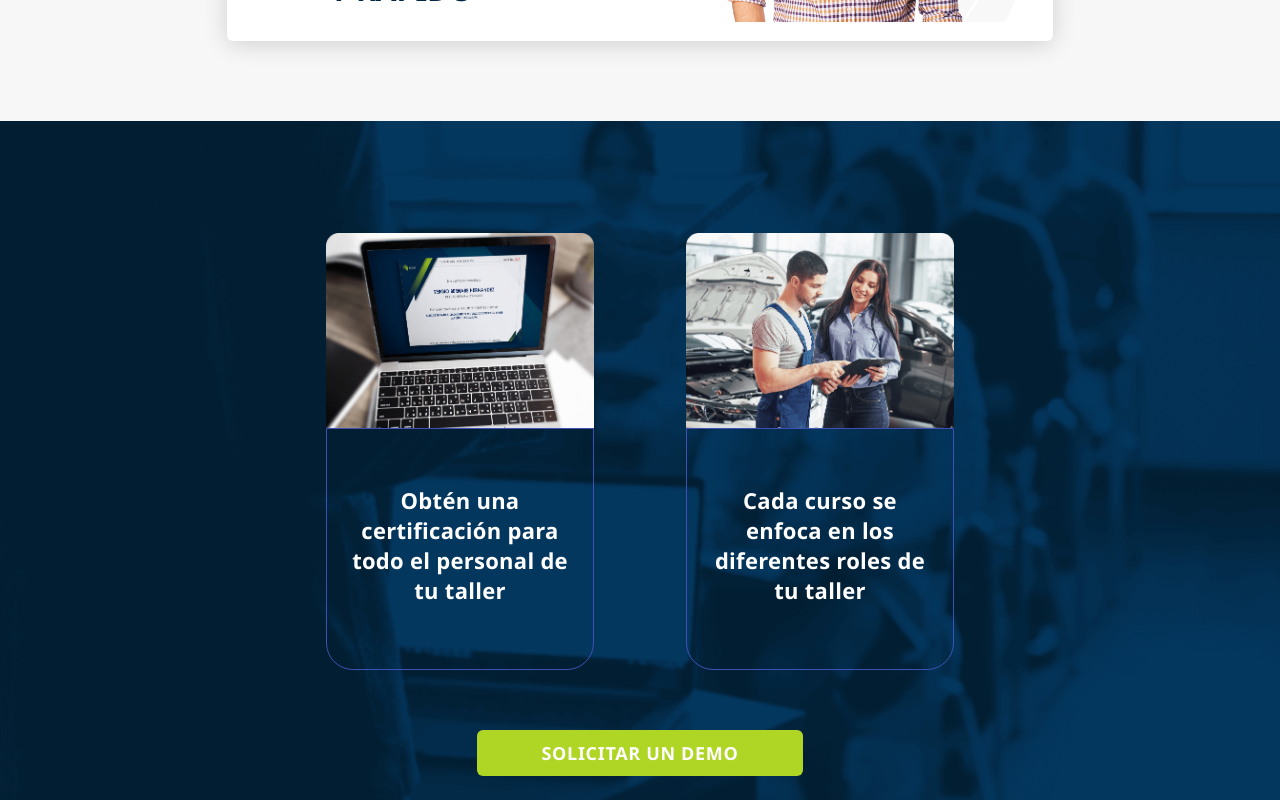
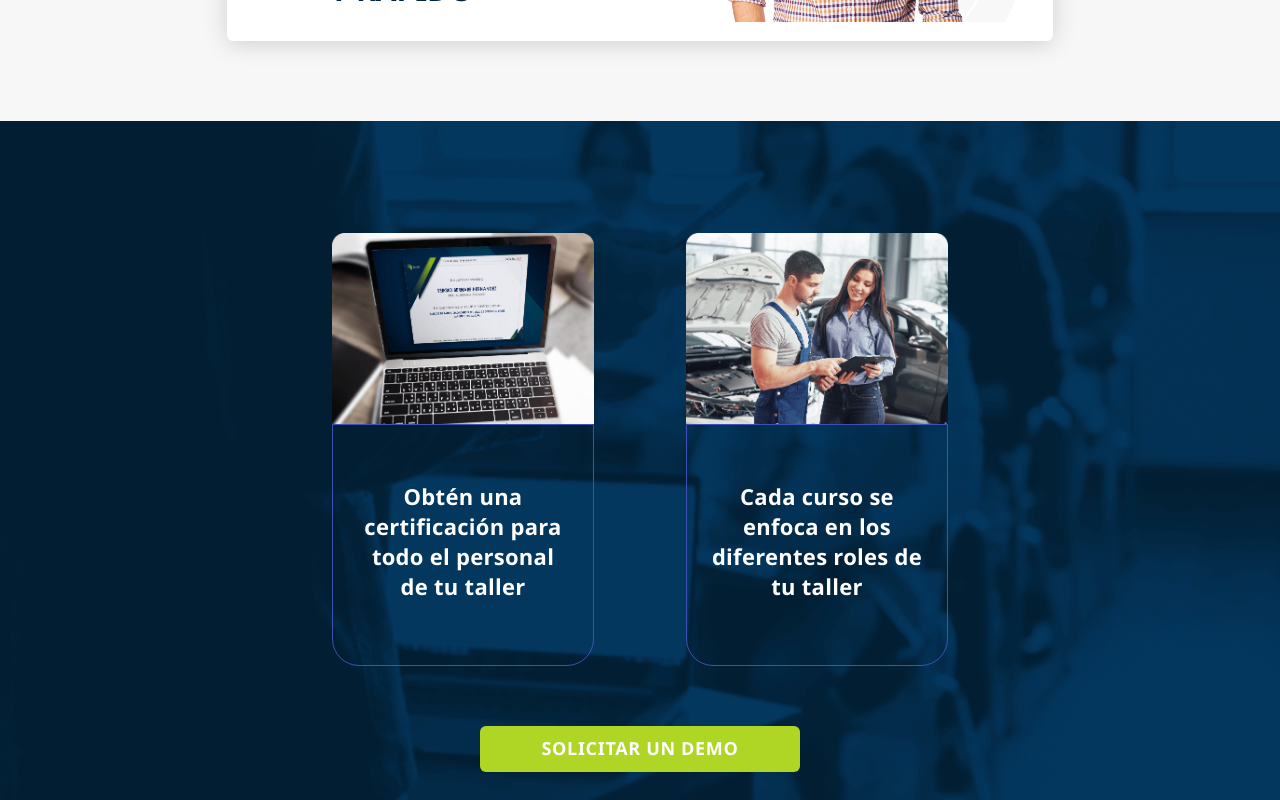
Before and after one commit to SmearyQuill/my-first-static-web-app, an Angular app: page /herramientas/radarAcademy in a window 1280 px wide. Shown: the part 2260-3060 px from the top of the page. Built offline with nearby package versions, Linux system fonts and the light colour scheme.

Commit message:
Eliminacion de scrollbar en seccion de radar academy.

```diff
--- a/src/app/herramientas/certificacion-academy/certificacion-academy.component.css
+++ b/src/app/herramientas/certificacion-academy/certificacion-academy.component.css
@@ -1,9 +1,8 @@
 #certificacion-container{
     padding-bottom: 0px;
     padding-top: 70px;
-    padding-left: 0%;
-    padding-right: 0%;
 }
+
 #visitar-certificacion{
     padding: 0%;
     margin-bottom: 30px;
```
